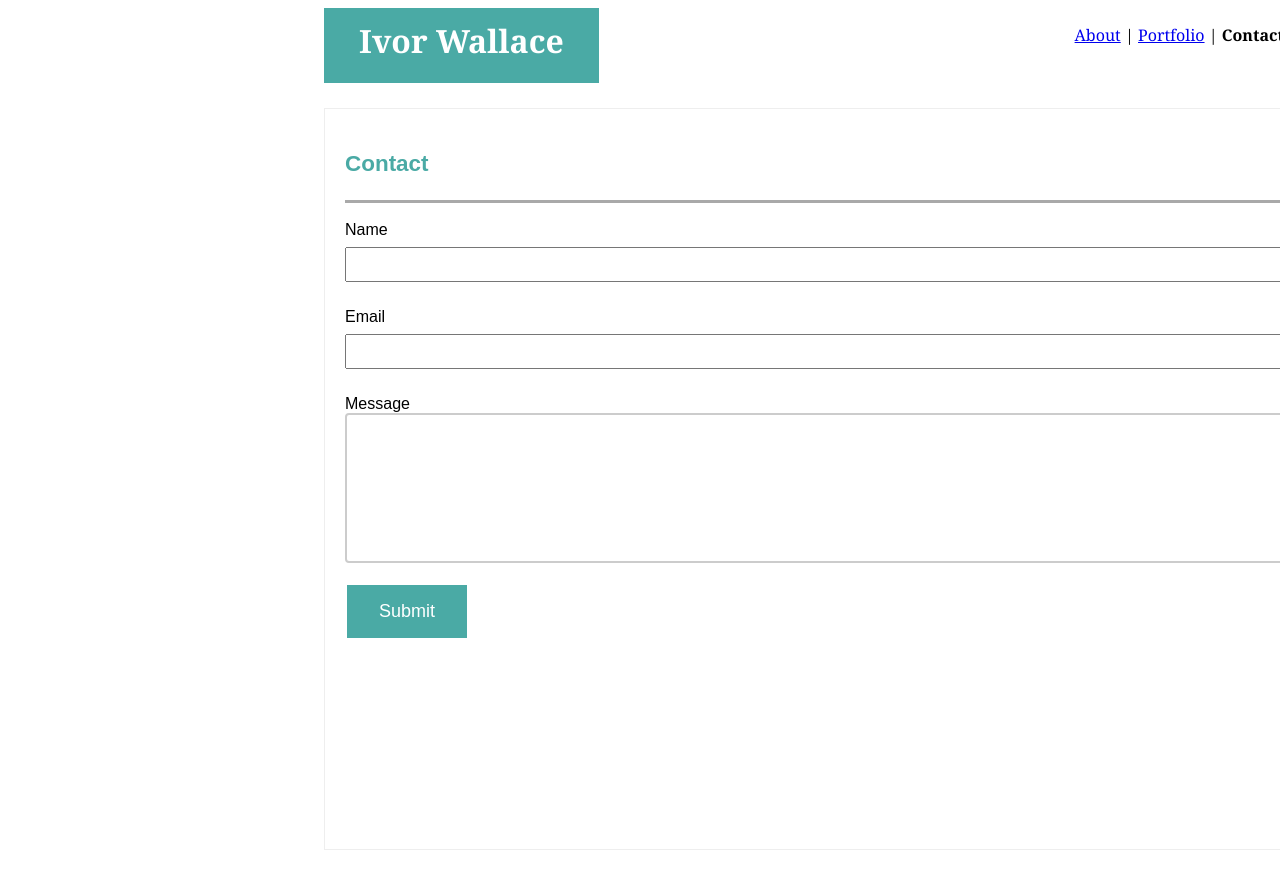
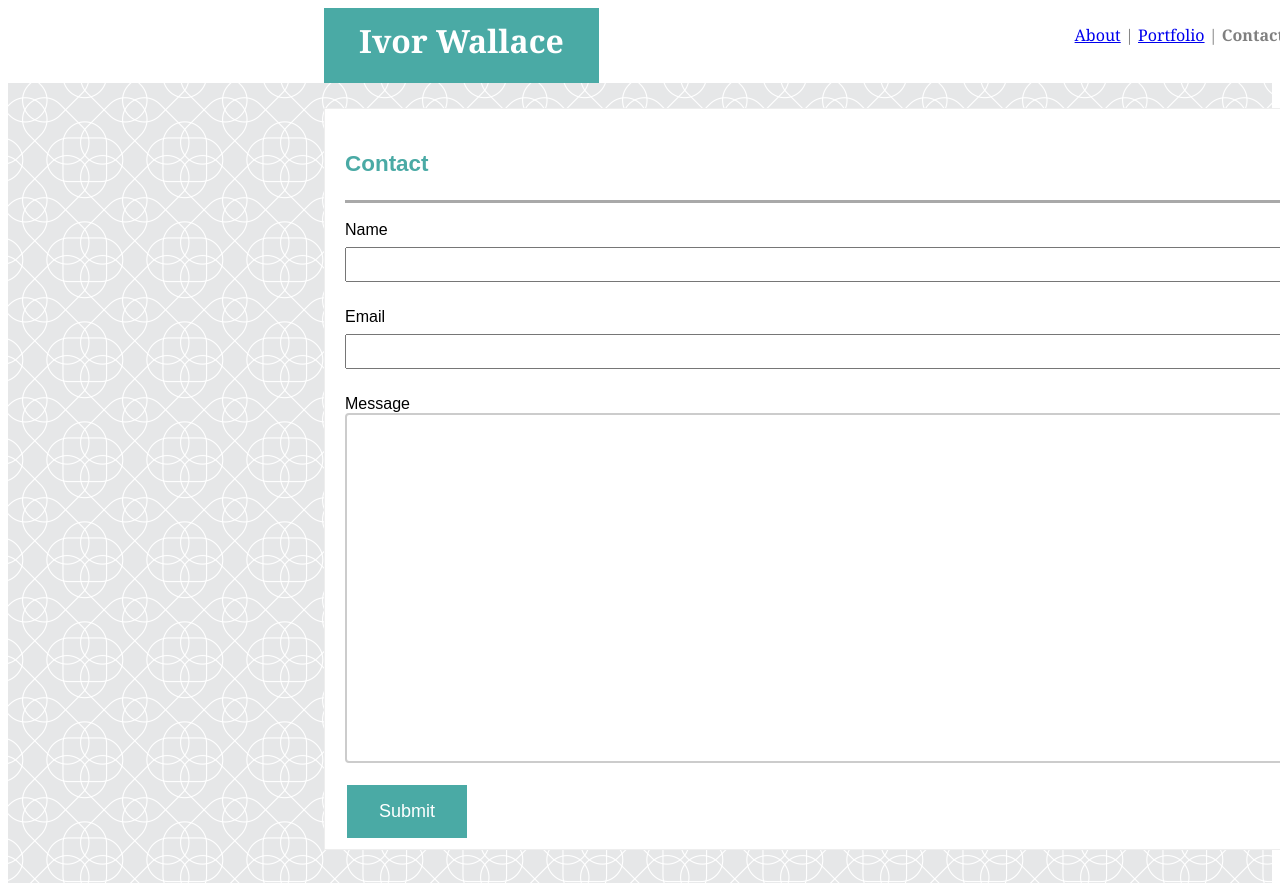
Before and after one commit to Vordawg/Basic-Portfolio, a plain HTML site: page contact.html in a window 1280 px wide. Shown: the top 883 px of the page. Drawn offline with Linux system fonts and the light colour scheme.

Commit message:
fixed background

```diff
--- a/assets/css/contact.css
+++ b/assets/css/contact.css
@@ -11,7 +11,7 @@ input[type=text] {
 
   input[type=textarea] {
     width: 100%;
-    height: 150px;
+    height: 350px;
     padding: 12px 20px;
     box-sizing: border-box;
     border: 2px solid #ccc;
--- a/assets/css/style.css
+++ b/assets/css/style.css
@@ -27,6 +27,7 @@
 
 #myLinks li {
     margin-right: 0px;
+    color: gray;
 }
 
 li {
@@ -35,11 +36,10 @@ li {
 
 #mainContainer{
     clear: both;
+    background-image: url("../images/intersection.png");
     font-family: 'Arial', 'Helvetica Neue', 'Helvetica', sans-serif;
     height:800px;
-    background-image: url("assets/images/intersection.png");
-    background-repeat: repeat;
-    background-size: auto;
+
 }
 
 #aboutMeTitle {
```
